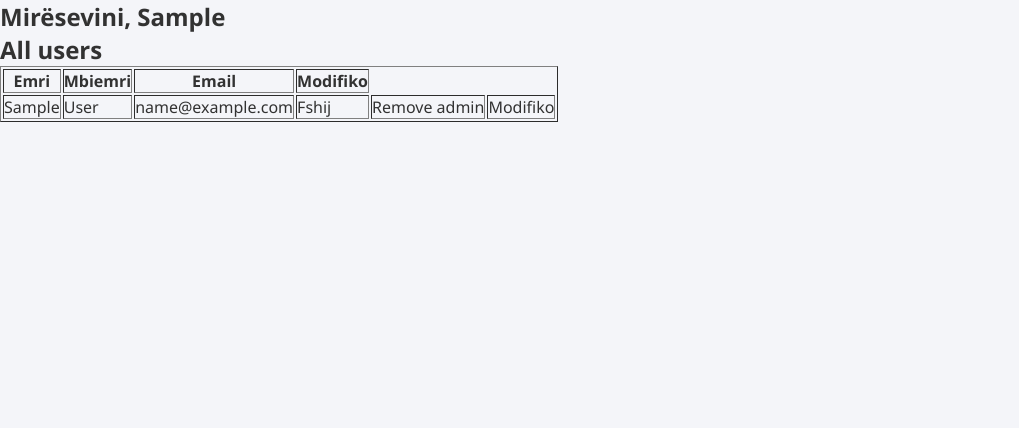
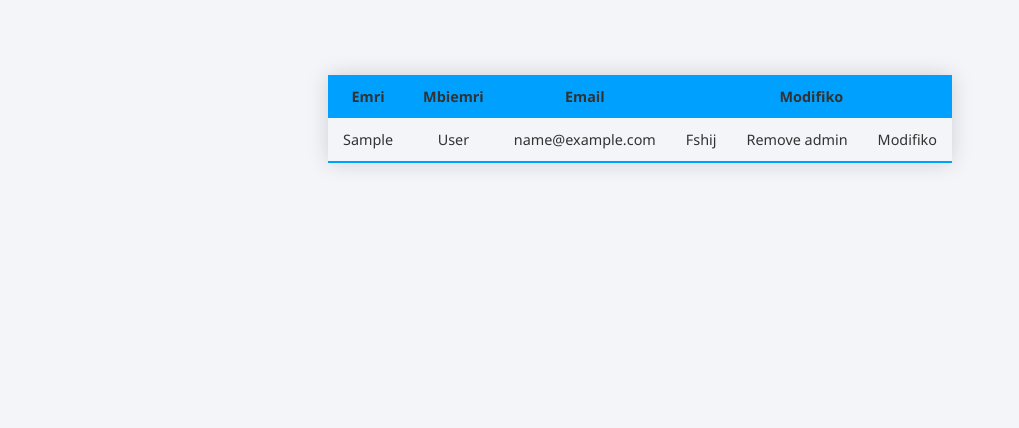
Before and after one commit to engjellavdiu/Quantum-Store, a PHP site: page /views/dashboard.php in a window 1280 px wide. Shown: the part 120-548 px from the top of the page, without its empty margins (0-1019 px from the left). Run offline with PHP 8.4, Linux system fonts and the light colour scheme; the visitor is signed in with stand-in values (Sample User, id 1); tables that the repository leaves empty or names only in its code hold one stand-in row (values such as "Sample post").

Commit message:
Temporary Dashboard Changes
- Temporary Front-End Dashboard changes

```diff
--- a/css/style.css
+++ b/css/style.css
@@ -654,3 +654,40 @@ footer {
     margin-bottom: 10px;
     margin-left: 30px;
 }
+
+.db-container{
+    display: flex;
+    justify-content: center;
+    padding-top: 50px;
+}
+.db-table {
+    border-collapse: collapse;
+    margin: 25px 0;
+    font-size: 0.9em;
+    font-family: sans-serif;
+    min-width: 400px;
+    box-shadow: 0 0 20px rgba(0, 0, 0, 0.15);
+    text-align: center;
+
+}
+.db-table thead tr {
+    background-color: #00A0FF;
+    color: #ffffff;
+    text-align: left;
+}
+.db-table th,
+.db-table td {
+    padding: 12px 15px;
+    text-align: center;
+}
+.db-table tbody tr {
+    border-bottom: 1px solid #dddddd;
+}
+
+.db-table tbody tr:nth-of-type(even) {
+    background-color: #f3f3f3;
+}
+
+.db-table tbody tr:last-of-type {
+    border-bottom: 2px solid #00A0FF;
+}
--- a/views/dashboard.php
+++ b/views/dashboard.php
@@ -12,17 +12,18 @@
         $user = $mapper->getUserByEmail($_SESSION['email']);
     ?>
 
-    <?php echo "<h2>Mirësevini, ".$user['first_name']."</h2>";?>
+
     <main id='main'>
-    <div>
-        <h2>All users</h2>
-        <table border="1">
+
+        <div class="db-container">
+        <!-- <h3><?php echo "<h2>Mirësevini, ".$user['first_name']."</h2>";?></h3> -->
+        <table class="db-table">
             <thead>
                 <tr>
                     <th>Emri</th>
                     <th>Mbiemri</th>
                     <th>Email</th>
-                    <th>Modifiko</th>
+                    <th colspan="3">Modifiko</th>
                 </tr>
             </thead>
             <tbody>
```
